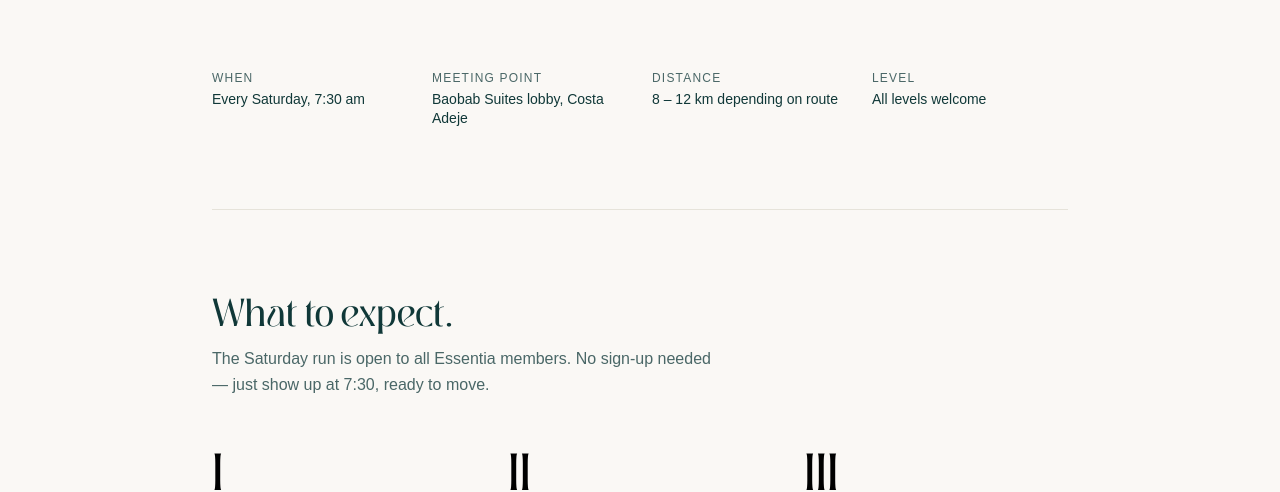
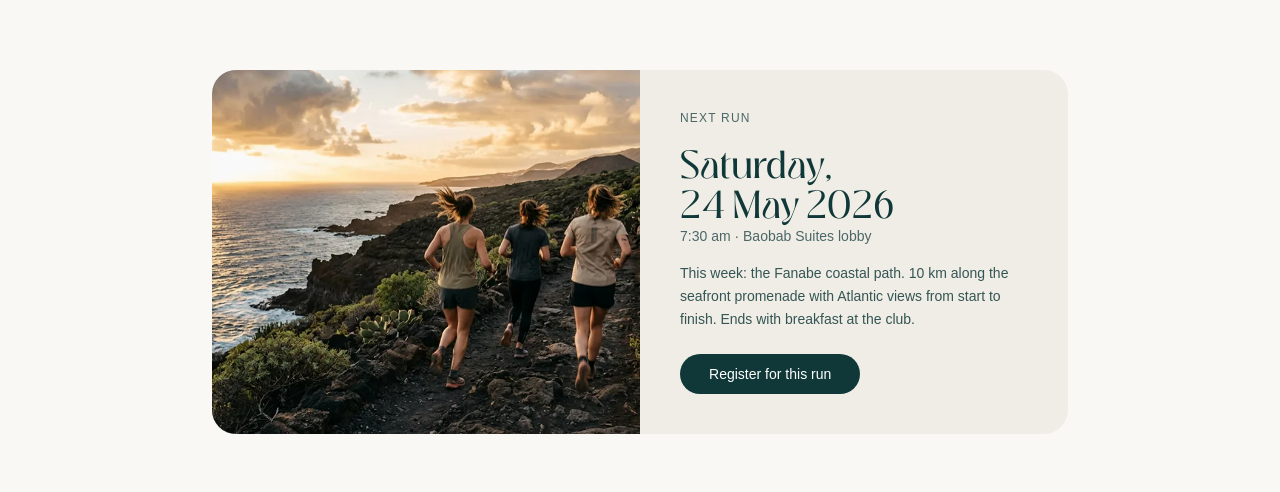
Before and after one commit to yasielhp/website-essentia-nextjs, a Next.js app: page /community/running-club in a window 1280 px wide. Shown: the part 826-1318 px from the top of the page. Built offline with nearby package versions, Linux system fonts and the light colour scheme; a web font is replaced by a local one.

Commit message:
Add Next run card to running-club page with image, date and register button

```diff
--- a/app/components/sections/community/running-club-section.tsx
+++ b/app/components/sections/community/running-club-section.tsx
@@ -112,6 +112,46 @@ export default function RunningClubSection() {
       <section className="bg-sand-50">
         <div className="mx-auto max-w-4xl px-5 py-24">
           <div ref={contentRef} className="flex flex-col gap-20">
+            {/* ── Next run ── */}
+            <div className="bg-sand-100 grid grid-cols-1 overflow-hidden rounded-3xl md:grid-cols-2">
+              {/* Image */}
+              <div className="relative h-56 md:h-auto md:min-h-72">
+                <Image
+                  src="/images/menu/running-club.webp"
+                  alt="Next Essentia run"
+                  fill
+                  sizes="(max-width: 767px) 100vw, 50vw"
+                  className="object-cover"
+                />
+              </div>
+              {/* Info */}
+              <div className="flex flex-col justify-between gap-6 p-8 md:p-10">
+                <div className="flex flex-col gap-4">
+                  <p className="text-petroleum-400 text-xs tracking-widest uppercase">
+                    Next run
+                  </p>
+                  <div>
+                    <h2 className="font-display text-petroleum-700 text-3xl md:text-4xl">
+                      Saturday,
+                      <br />
+                      24 May 2026
+                    </h2>
+                    <p className="text-petroleum-400 mt-1 text-sm">
+                      7:30 am · Baobab Suites lobby
+                    </p>
+                  </div>
+                  <p className="text-petroleum-500 text-sm leading-relaxed">
+                    This week: the Fanabe coastal path. 10 km along the
+                    seafront promenade with Atlantic views from start to
+                    finish. Ends with breakfast at the club.
+                  </p>
+                </div>
+                <Button variant="solid" size="md" href="/contact" className="w-full md:w-auto md:self-start">
+                  Register for this run
+                </Button>
+              </div>
+            </div>
+
             {/* ── Details grid ── */}
             <div className="grid grid-cols-2 gap-6 md:grid-cols-4">
               {details.map((d) => (
```
